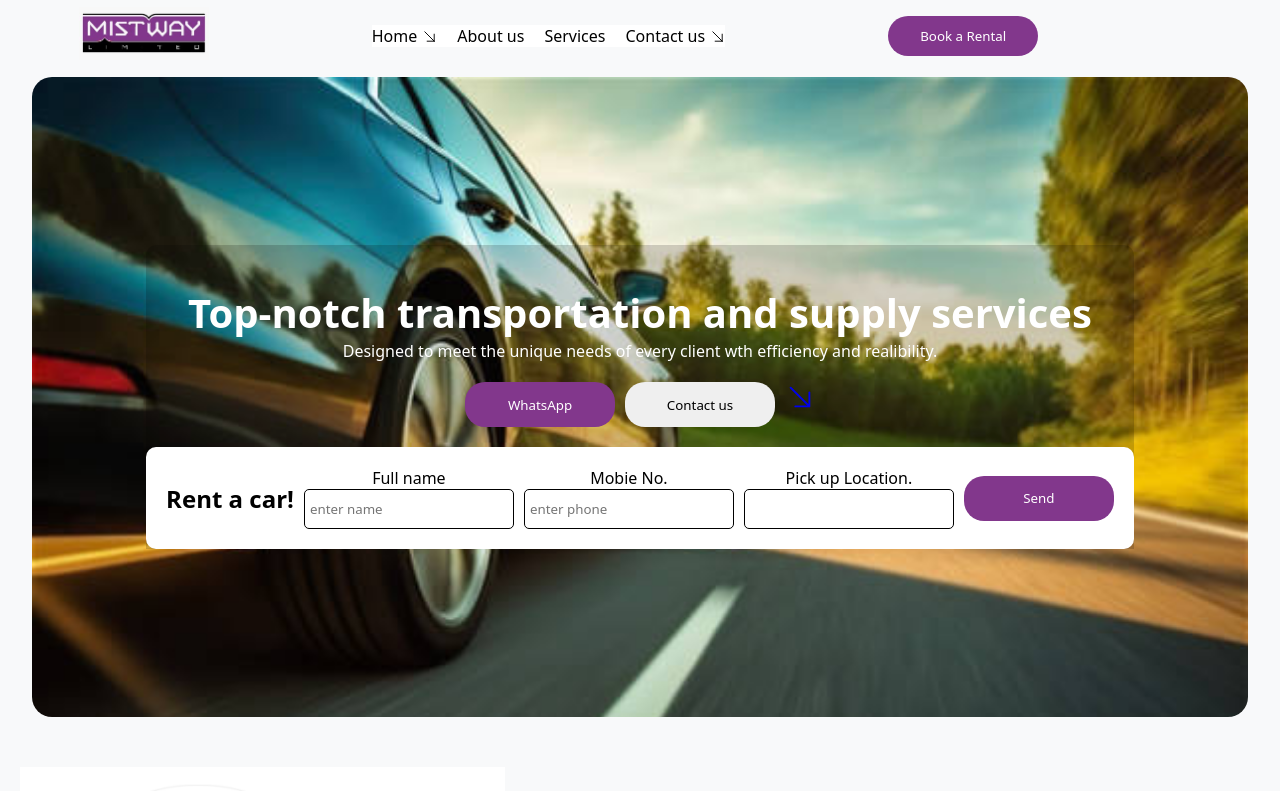
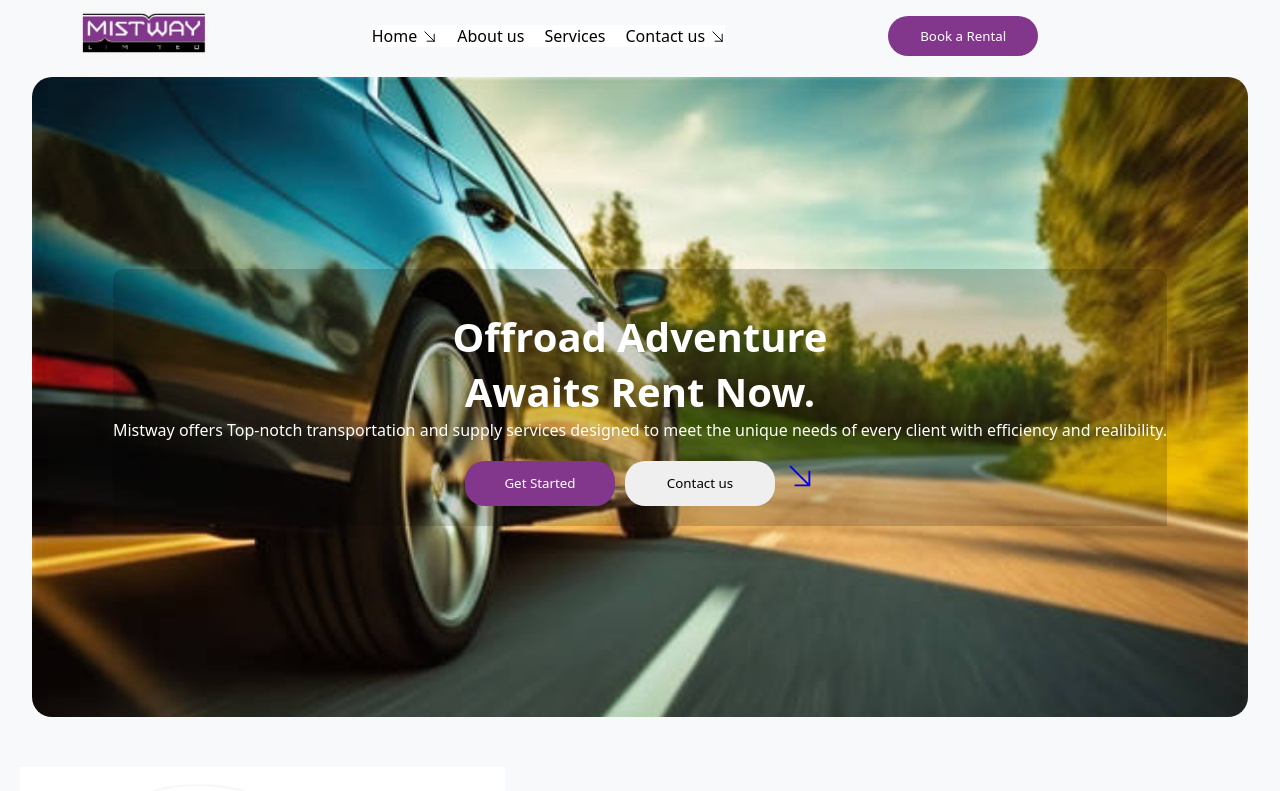
Before and after one commit to denismnjima/car-rental-website, a React (Vite) app: page / in a window 1280 px wide. Shown: the top 791 px of the page. Built offline with nearby package versions, Linux system fonts and the light colour scheme.

Commit message:
reduces crowding on hero

```diff
--- a/index.html
+++ b/index.html
@@ -4,6 +4,7 @@
     <meta charset="UTF-8" />
     <meta name="viewport" content="width=device-width, initial-scale=1.0" />
     <title>Mistway Likmited || Car Hiring</title>
+    <link rel="icon" href="./src/assets/images/favicon.png">
   </head>
   <body>
     <div id="root"></div>
--- a/src/components/Hero/Hero.jsx
+++ b/src/components/Hero/Hero.jsx
@@ -14,12 +14,12 @@ function Hero() {
   return (
     <main>
       <div className="hero-content">
-        <h1>Top-notch transportation and supply services</h1>
-        <p>Designed to meet the unique needs of every client wth efficiency and realibility.</p>
+        <h1>Offroad Adventure <br/> Awaits Rent Now.</h1>
+        <p>Mistway offers Top-notch transportation and supply services designed to meet the unique needs of every client with efficiency and realibility.</p>
 
         <div className="hero-buttons">
           <Link to="https://wa.me/+254721731678">
-            <button className="main-btn">WhatsApp</button>
+            <button className="main-btn">Get Started</button>
           </Link>
           <Link to="/contact">
             <button className='sec-button'>Contact us</button>
@@ -29,29 +29,6 @@ function Hero() {
           </Link>
         </div>
 
-        <div className="book-form">
-          <div>
-            <h2>Rent a car!</h2>
-          </div>
-          <div>
-            <label>Full name</label>
-            <input type="text" value=''  placeholder='enter name' />
-          </div>
-          <div>
-            <label>Mobie No.</label>
-            <input type="text" value=''  placeholder='enter phone'/>
-          </div>
-
-          <div>
-            <label>Pick up Location.</label>
-            <input type="text" value=''  />
-          </div>
-          <div>
-            <Link>
-            <button> Send</button>
-            </Link>
-          </div>
-        </div>
       </div>
 
 
```
Also changed, not shown: src/assets/images/favicon.png (added), 1 other file (tests, documents, lock files or other folders).
